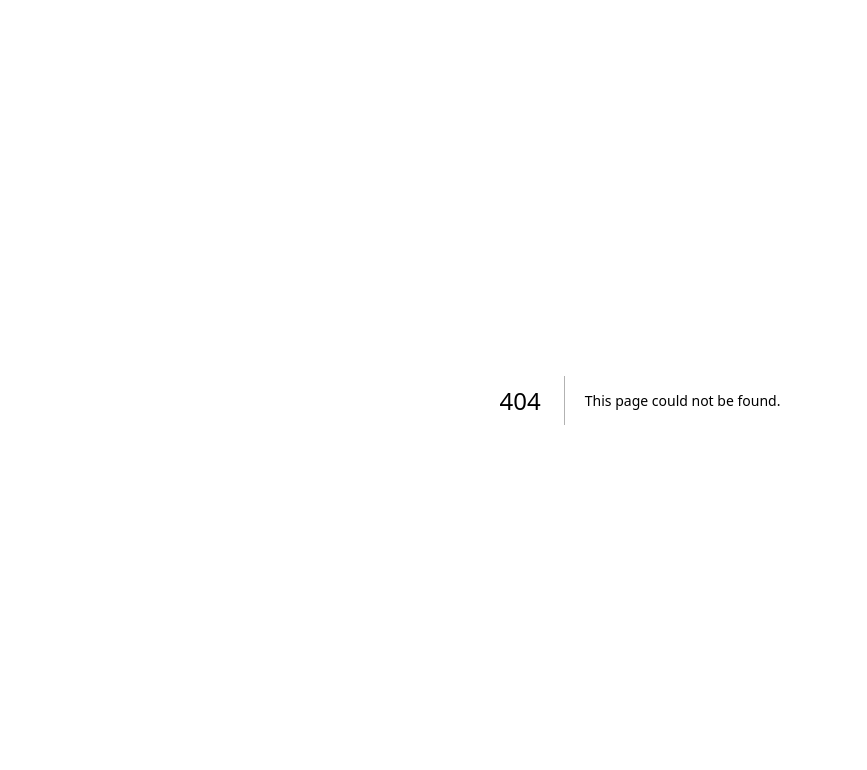
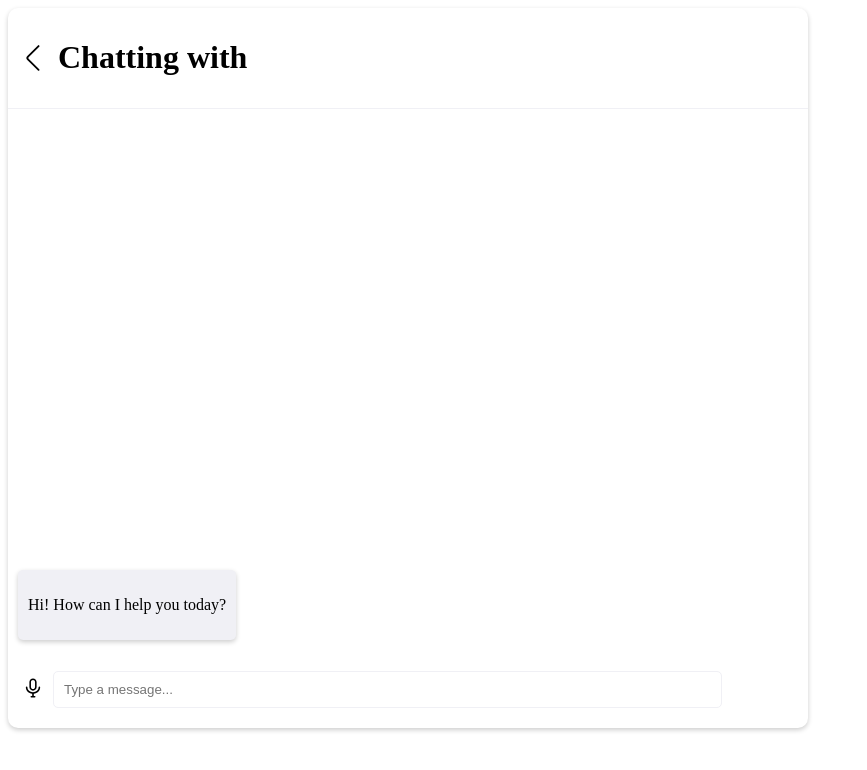
Before and after one commit to Michaelexe/HealthSync, a Next.js app: page /ChatPage in a window 1280 px wide. Before the commit this address had no page. Shown: the top 770 px of the page, without its empty margins (0-867 px from the left). Built offline with nearby package versions, Linux system fonts and the light colour scheme.

Commit message:
chore: added chatPage

```diff
--- /dev/null
+++ b/src/pages/ChatPage.js
@@ -0,0 +1,72 @@
+import React from "react";
+import "@/styles/chat.css";
+
+function ChatPage({ bot, setBot }) {
+  return (
+    <div className="container">
+      <div className="chat-container">
+        <div className="chat-header">
+          <svg
+            onClick={() => {
+              setBot("");
+            }}
+            viewBox="0 0 32 32"
+            xmlns="http://www.w3.org/2000/svg"
+            fill="#000000"
+          >
+            <g id="SVGRepo_bgCarrier" stroke-width="0"></g>
+            <g
+              id="SVGRepo_tracerCarrier"
+              stroke-linecap="round"
+              stroke-linejoin="round"
+            ></g>
+            <g id="SVGRepo_iconCarrier">
+              <g data-name="arrow left" id="arrow_left">
+                <path
+                  class="cls-1"
+                  d="M22,29.73a1,1,0,0,1-.71-.29L9.93,18.12a3,3,0,0,1,0-4.24L21.24,2.56A1,1,0,1,1,22.66,4L11.34,15.29a1,1,0,0,0,0,1.42L22.66,28a1,1,0,0,1,0,1.42A1,1,0,0,1,22,29.73Z"
+                ></path>
+              </g>
+            </g>
+          </svg>
+          <h1>Chatting with {bot}</h1>
+        </div>
+        <div className="chat-box">
+          <div className="chat-message">
+            <p>Hi! How can I help you today?</p>
+          </div>
+        </div>
+        <div className="chat-input">
+          <button className="voice-button">
+            <svg
+              fill="#000000"
+              version="1.1"
+              xmlns="http://www.w3.org/2000/svg"
+              viewBox="0 0 512 512"
+              enable-background="new 0 0 512 512"
+            >
+              <g id="SVGRepo_bgCarrier" stroke-width="0"></g>
+              <g
+                id="SVGRepo_tracerCarrier"
+                stroke-linecap="round"
+                stroke-linejoin="round"
+              ></g>
+              <g id="SVGRepo_iconCarrier">
+                <g>
+                  <g>
+                    <path d="m439.5,236c0-11.3-9.1-20.4-20.4-20.4s-20.4,9.1-20.4,20.4c0,70-64,126.9-142.7,126.9-78.7,0-142.7-56.9-142.7-126.9 0-11.3-9.1-20.4-20.4-20.4s-20.4,9.1-20.4,20.4c0,86.2 71.5,157.4 163.1,166.7v57.5h-23.6c-11.3,0-20.4,9.1-20.4,20.4 0,11.3 9.1,20.4 20.4,20.4h88c11.3,0 20.4-9.1 20.4-20.4 0-11.3-9.1-20.4-20.4-20.4h-23.6v-57.5c91.6-9.3 163.1-80.5 163.1-166.7z"></path>{" "}
+                    <path d="m256,323.5c51,0 92.3-41.3 92.3-92.3v-127.9c0-51-41.3-92.3-92.3-92.3s-92.3,41.3-92.3,92.3v127.9c0,51 41.3,92.3 92.3,92.3zm-52.3-220.2c0-28.8 23.5-52.3 52.3-52.3s52.3,23.5 52.3,52.3v127.9c0,28.8-23.5,52.3-52.3,52.3s-52.3-23.5-52.3-52.3v-127.9z"></path>{" "}
+                  </g>
+                </g>
+              </g>
+            </svg>
+          </button>
+          <input type="text" placeholder="Type a message..." />
+          <button>Send</button>
+        </div>
+      </div>
+    </div>
+  );
+}
+
+export default ChatPage;
--- /dev/null
+++ b/src/styles/chat.css
@@ -0,0 +1,84 @@
+.chat-container {
+  position: relative;
+  max-width: 800px;
+  width: calc(100% - 40px);
+  display: flex;
+  flex-direction: column;
+  background-color: white;
+  height: 90vh;
+  box-shadow: 0 2px 5px rgba(0, 0, 0, 0.2);
+  border-radius: 10px;
+}
+
+.chat-container .chat-header {
+  display: flex;
+  align-items: center;
+  padding: 10px;
+  gap: 10px;
+  border-bottom: 1px solid #f0f0f5;
+}
+
+.chat-container .chat-header svg {
+  height: 30px;
+  width: 30px;
+  cursor: pointer;
+}
+
+.chat-container .chat-box {
+  padding: 10px;
+  display: flex;
+  flex-direction: column;
+  justify-content: flex-end;
+  overflow-y: auto;
+  height: 100%;
+}
+
+.chat-container .chat-box .chat-message {
+  background-color: #f0f0f5;
+  box-shadow: 0 2px 5px rgba(0, 0, 0, 0.2);
+  border-radius: 5px;
+  padding: 10px;
+  width: fit-content;
+  max-width: 300px;
+}
+
+.chat-container .chat-box .chat-message--user {
+  margin-left: auto;
+  background-color: var(--lightblue);
+  color: white;
+}
+
+.chat-container .chat-input {
+  display: flex;
+  align-items: center;
+  padding: 10px;
+  height: 80px;
+  gap: 5px;
+}
+
+.chat-container .chat-input input {
+  width: 100%;
+  padding: 10px;
+  border: 1px solid #f0f0f5;
+  border-radius: 5px;
+  outline: none;
+}
+
+.chat-container .chat-input button {
+  flex-shrink: 0;
+  background-color: var(--lightblue);
+  color: white;
+  padding: 10px 20px;
+  border: none;
+  border-radius: 5px;
+  cursor: pointer;
+}
+
+.chat-container .chat-input svg {
+  height: 20px;
+  width: 20px;
+}
+
+.chat-container .chat-input .voice-button {
+  padding: 5px;
+}
--- a/src/styles/home.css
+++ b/src/styles/home.css
@@ -49,6 +49,7 @@
   width: 120px;
   margin-top: 20px;
   box-shadow: 0 2px 5px rgba(0, 0, 0, 0.2);
+  cursor: pointer;
 }
 
 .home-container .text p {
```
Also changed, not shown: src/pages/HomePage.js (+15 -3 lines), src/pages/index.js (+8 -2 lines).
